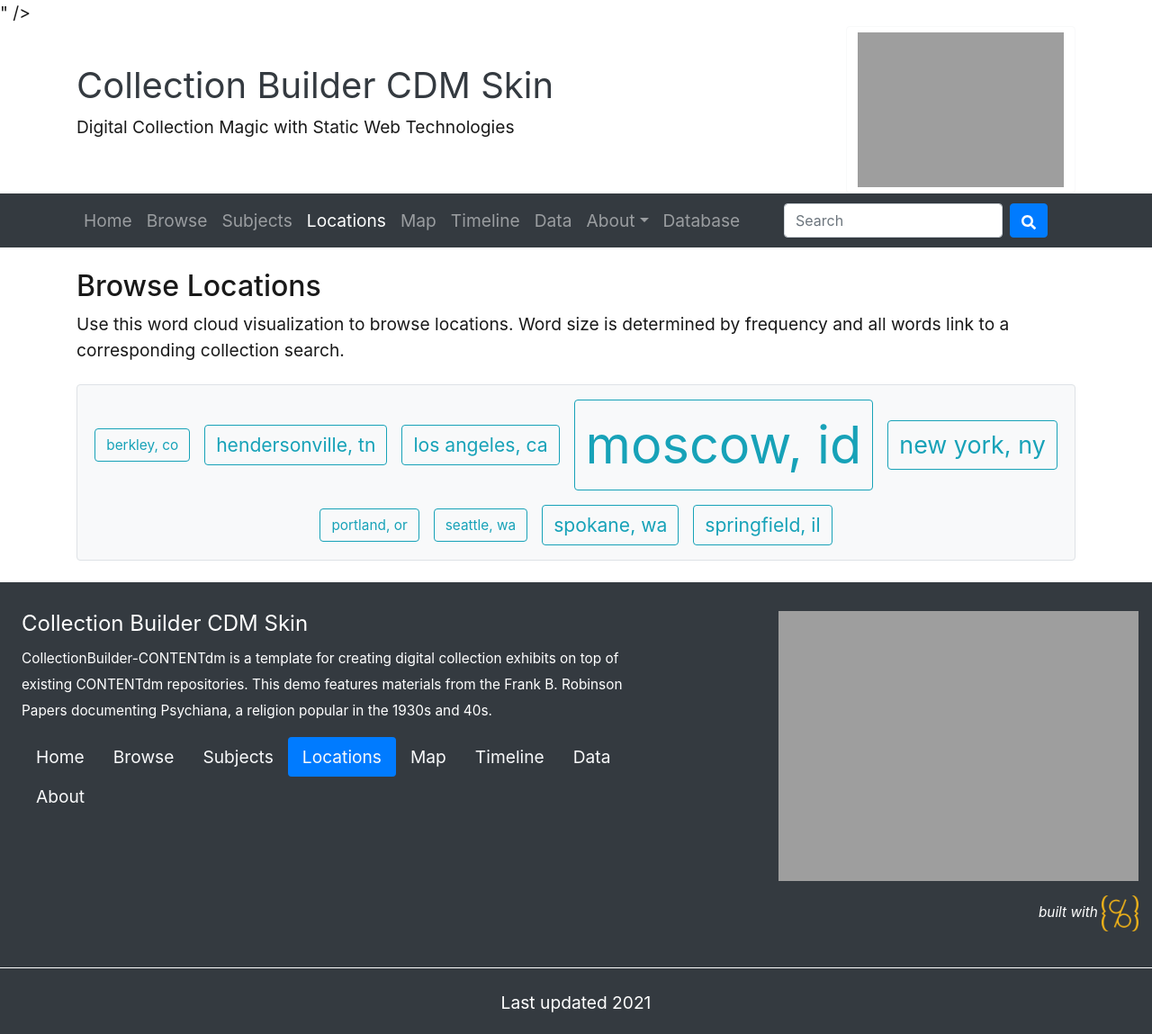
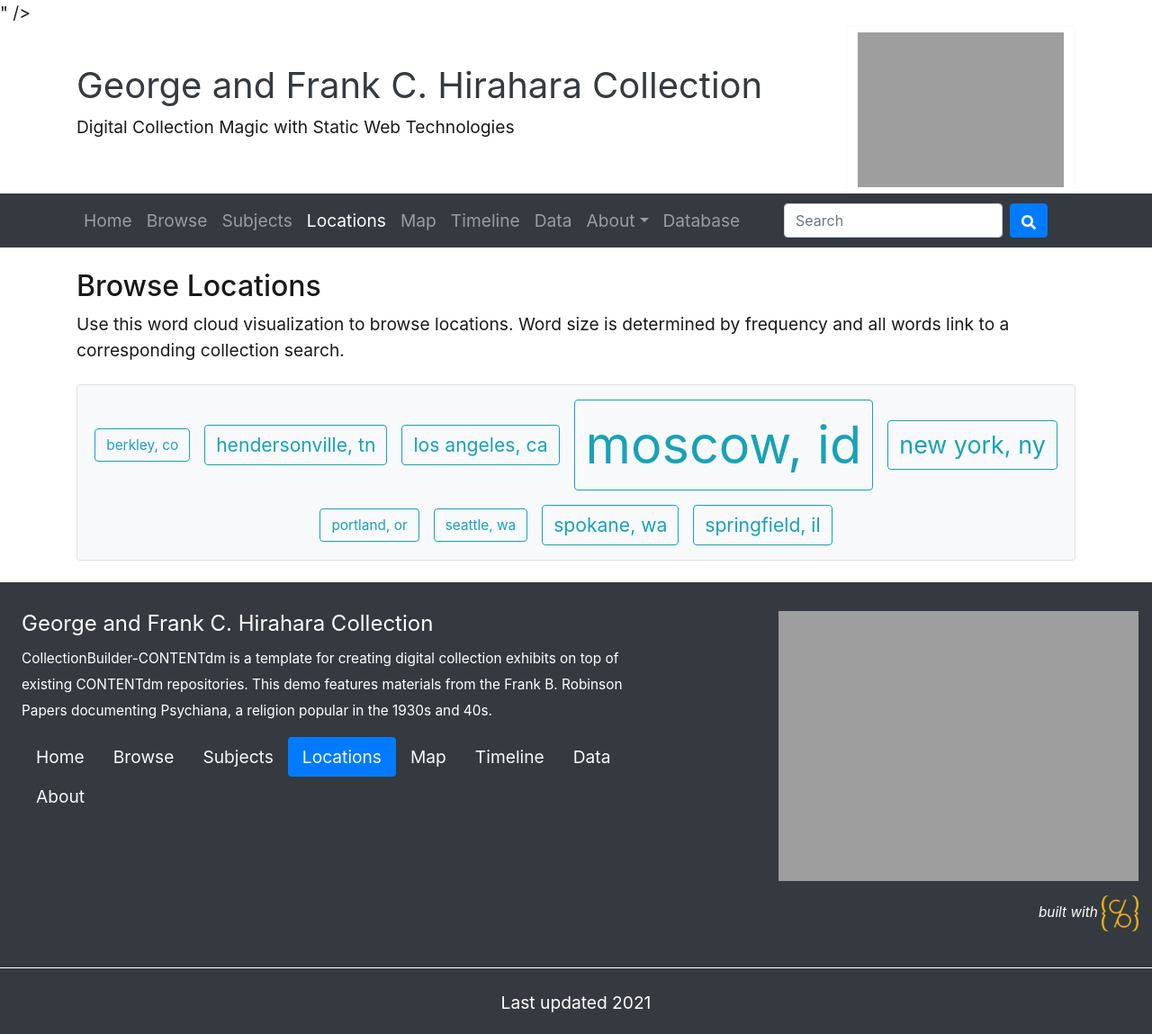
Before and after one commit to nick-deer/collectionbuilder_hirahara, a Jekyll site: the page built from pages/locations.md, in a window 1280 px wide. Shown: the whole page at 90% size. Built offline with Jekyll 4.4.1, drawn with Linux system fonts in a browser that asks for light colours.

Commit message:
changed title variable

```diff
--- a/_config.yml
+++ b/_config.yml
@@ -18,7 +18,7 @@ source-code: https://github.com/CollectionBuilder
 # SITE SETTINGS
 #
 # title of site appears in banner
-title: Collection Builder CDM Skin
+title: George and Frank C. Hirahara Collection
 # tagline, a short phrase that will appear throughout the site in the top banner
 tagline: Digital Collection Magic with Static Web Technologies
 # description appears in meta tags and other locations
```
